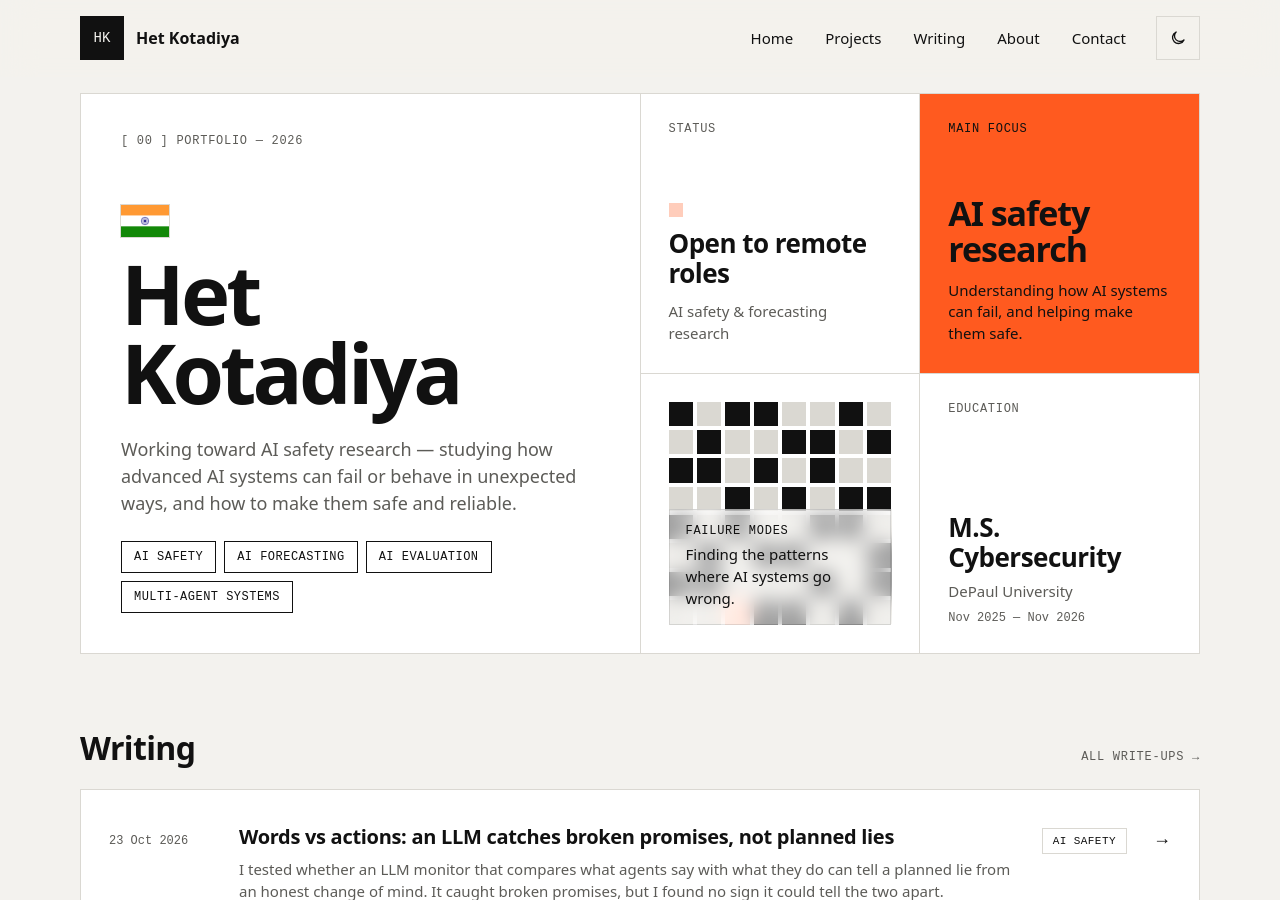
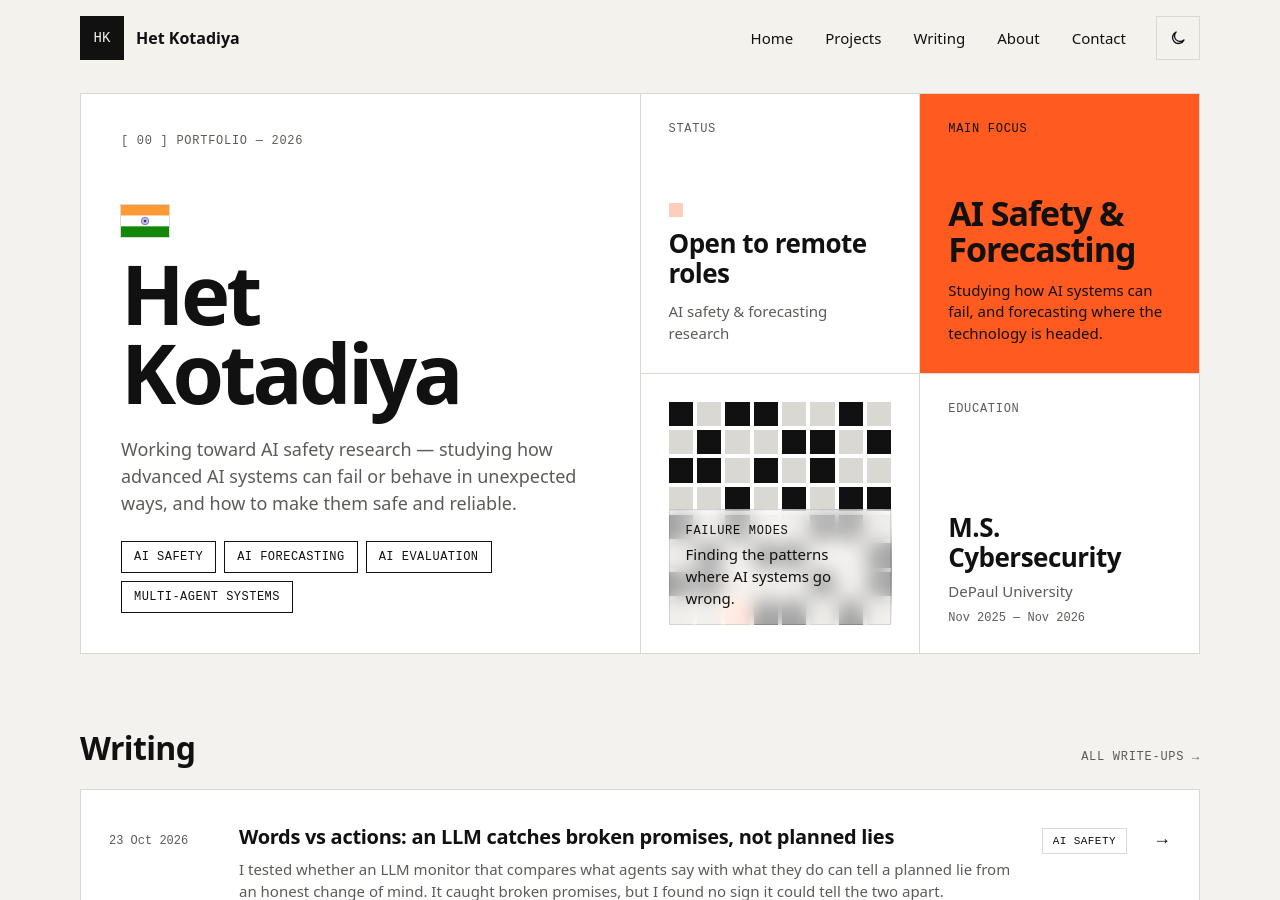
Before and after one commit to Het-Kotadiya/Het-Kotadiya.github.io, a Jekyll site: the page built from index.html, in a window 1280 px wide and 900 px high. Built offline with Jekyll 4.4.1, drawn with Linux system fonts in a browser that asks for light colours; some of the changed text lies outside the part shown.

Commit message:
Rename main focus to AI Safety & Forecasting and merge ongoing rows
Co-Authored-By: Claude Opus 5.5 <noreply@anthropic.com>

```diff
--- a/index.html
+++ b/index.html
@@ -40,8 +40,8 @@
       <div class="tile sq accent">
         <span class="mono">Main focus</span>
         <div class="stack">
-          <p class="bigger">AI safety research</p>
-          <p class="small">Understanding how AI systems can fail, and helping make them safe.</p>
+          <p class="bigger">AI Safety &amp; Forecasting</p>
+          <p class="small">Studying how AI systems can fail, and forecasting where the technology is headed.</p>
         </div>
       </div>
 
@@ -203,8 +203,7 @@
         <span class="mono muted">Now</span>
         <div>
           <div class="row"><span>Finishing my master's at DePaul</span><span class="mono muted">NOV 2026</span></div>
-          <div class="row"><span>Going deeper into AI safety research</span><span class="mono muted">ONGOING</span></div>
-          <div class="row"><span>Learning AI forecasting and evaluating AI research tools</span><span class="mono muted">ONGOING</span></div>
+          <div class="row"><span>Deepening my AI safety research through forecasting and evaluating AI research tools</span><span class="mono muted">ONGOING</span></div>
         </div>
       </div>
     </section>
```
